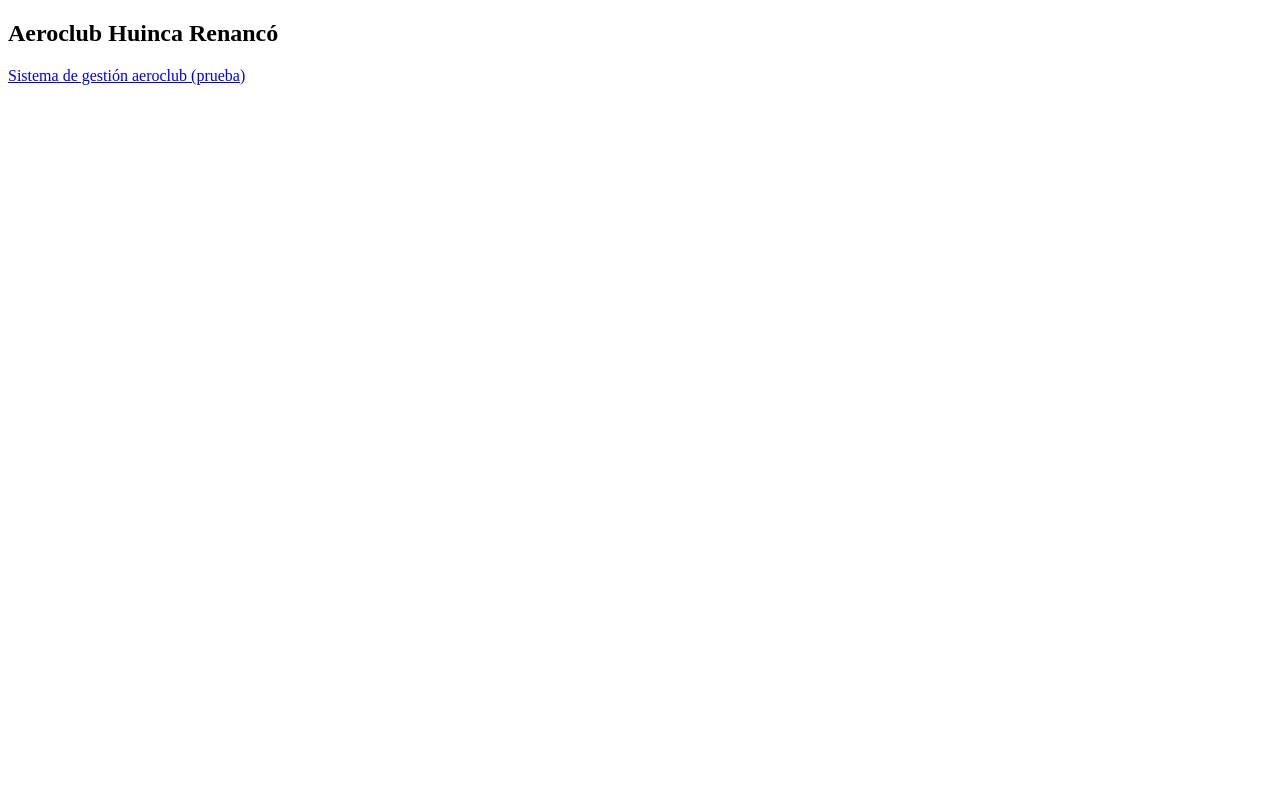
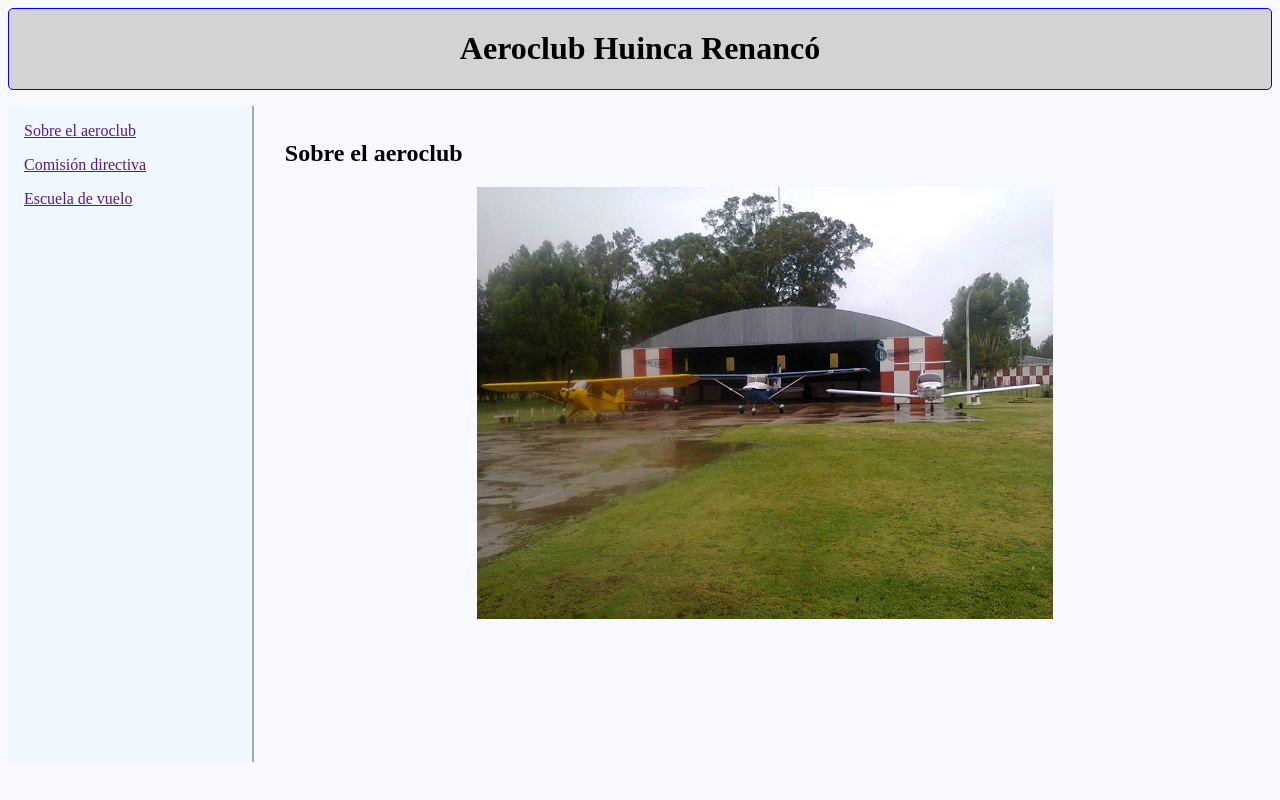
Before and after one commit to achuincarenanco/achuincarenanco, a plain HTML site: page index.html in a window 1280 px wide. Drawn offline with Linux system fonts and the light colour scheme.

Commit message:
Main web page added

```diff
--- a/index.html
+++ b/index.html
@@ -4,11 +4,26 @@
     <meta charset="UTF-8" />
     <title>Aeroclub Huinca Renancó</title>
     <link rel="stylesheet" type="text/css" href="main.css" />
-  </head>
+  <head>
 
   <body>
-    <h2>Aeroclub Huinca Renancó</h2>
+    <header>
+      <h1>Aeroclub Huinca Renancó</h1>
+    </header>
 
+    <aside id="sidenav">
+      <a href="">Sobre el aeroclub</a>
+      <a href="">Comisión directiva</a>
+      <a href="">Escuela de vuelo</a>
+    </aside>
+
+    <section id="main">
+      <h2>Sobre el aeroclub</h2>
+      <img id="planes" src="img/aero.jpg">
+    </section>
+
+    <!--
     <a href="aerodata.html">Sistema de gestión aeroclub (prueba)</a>
+    -->
   </body>
 </html>
--- a/main.css
+++ b/main.css
@@ -1,8 +1,39 @@
-.hidden {
-  display: none;
+body {
+  background-color: ghostwhite;
 }
 
-label {
-  margin-bottom: 10px;
+header {
+  text-align: center;
+  background-color: lightgray;
+  border: 1px solid blue;
+  border-radius: 5px;
+}
+
+#sidenav {
+  position: relative;
+  margin-top: 1em;
+  padding: 0.5em;
+  min-height: 40em;
+  width: 18%;
+  border-right: 2px solid darkgray;
+  background-color: aliceblue;
+}
+
+#sidenav > a {
   display: block;
+  padding: 0.5em;
 }
+
+#main {
+  position: absolute;
+  top: 6.5em;
+  left: 21%;
+  padding: 1em;
+}
+
+#main #planes {
+  display: block;
+  width: 60%;
+  margin-left: auto;
+  margin-right: auto;
+}
```
